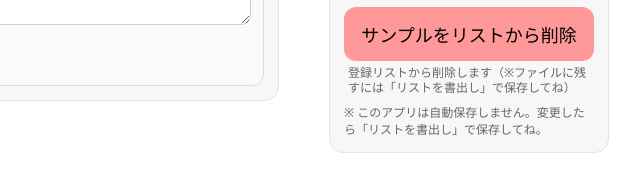
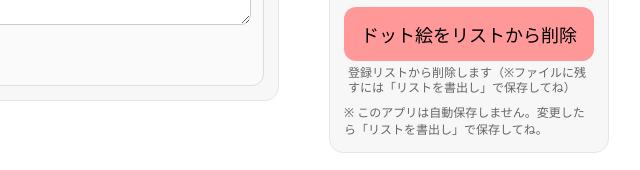
Before and after one commit to yugi-tech-lab/BM-GamePod, a plain HTML site: page sw/tools/oled_dot_editor.html in a window 1280 px wide. Shown: the part 1131-1301 px from the top of the page, 511-1151 px from the left. Drawn offline with Linux system fonts and the light colour scheme.

Commit message:
Update oled_dot_editor.html

```diff
--- a/sw/tools/oled_dot_editor.html
+++ b/sw/tools/oled_dot_editor.html
@@ -281,7 +281,7 @@ body{
     <!-- サンプルエリア -->
     <div class="card">
       <h2>ファイル選択</h2>
-      <!-- 上：よみこみ → かきだし（わかりやすく上から順） -->
+      <!-- 上：読込み → 書出し -->
       <div style="display:flex; flex-direction:column; gap:10px; margin-bottom:10px;">
         <div class="btnWrap">
           <button id="importBtn" class="btnSample">リストを読込み</button>
@@ -310,7 +310,7 @@ body{
       </div>
 
       <div class="btnWrap">
-        <button id="deleteSampleBtn" class="btnDelete">サンプルをリストから削除</button>
+        <button id="deleteSampleBtn" class="btnDelete">ドット絵をリストから削除</button>
         <div class="btnHelp">登録リストから削除します（※ファイルに残すには「リストを書出し」で保存してね）</div>
       </div>
 
```
